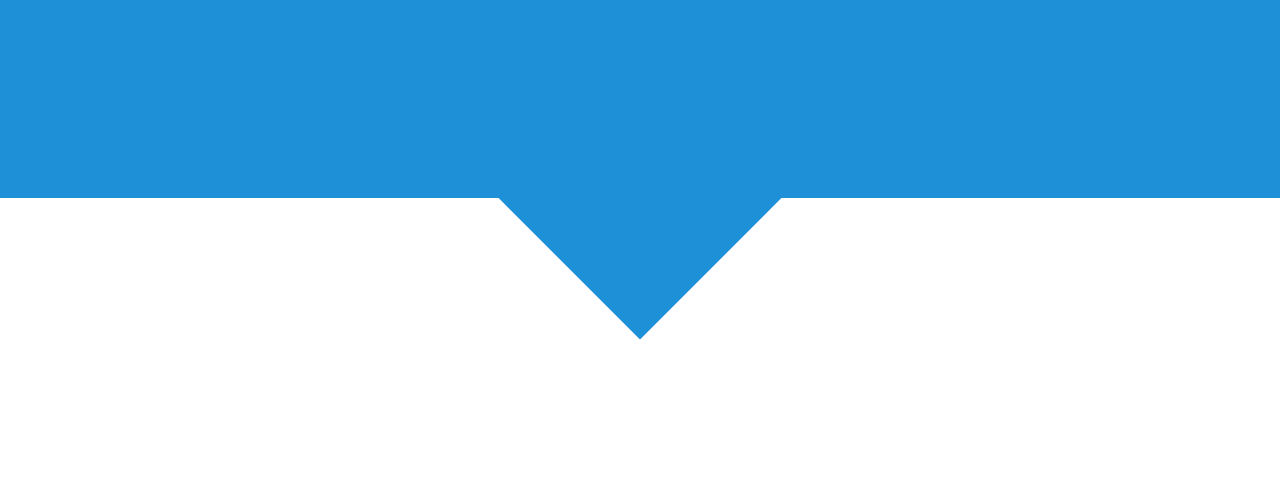
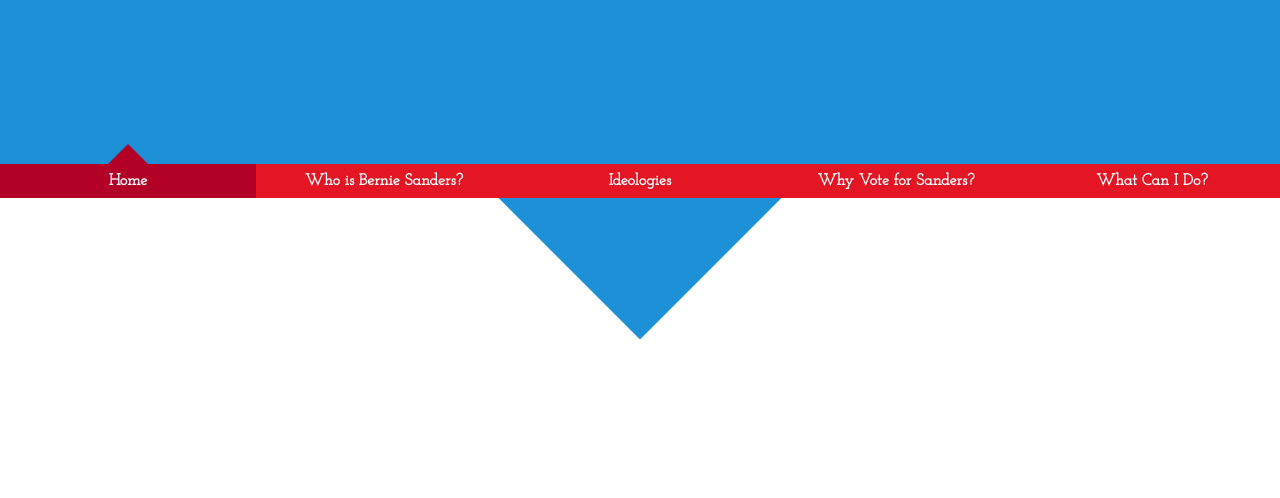
Before and after one commit to shaleen111/website-archives, a plain HTML site: page index.html in a window 1280 px wide. Shown: the part 602-1100 px from the top of the page. Drawn offline with Linux system fonts and the light colour scheme; a web font is replaced by a local one.

Commit message:
Revert "adsfffffffffsadasda"
This reverts commit c28de21280cf84debbf98cb98938ed19597b0ff1.

# Conflicts:
#	style/master.css

```diff
--- a/style/master.css
+++ b/style/master.css
@@ -44,7 +44,7 @@ body{
   z-index: 1000;
 }
 
- .red a{
+.nav-container a{
   font-weight: 700;
   z-index: 10;
   background: #E41623;
```
